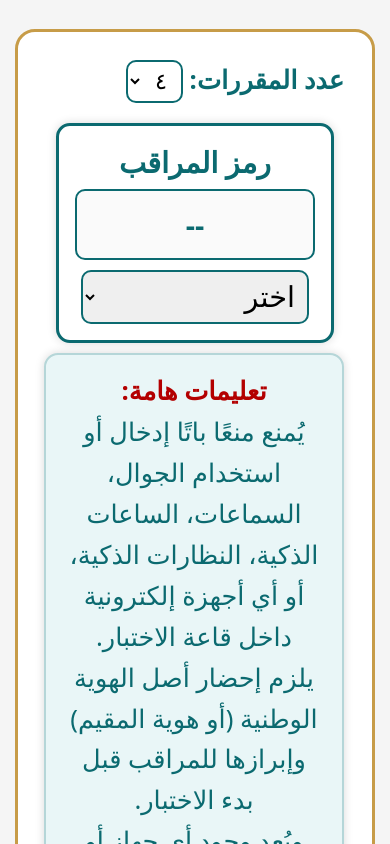
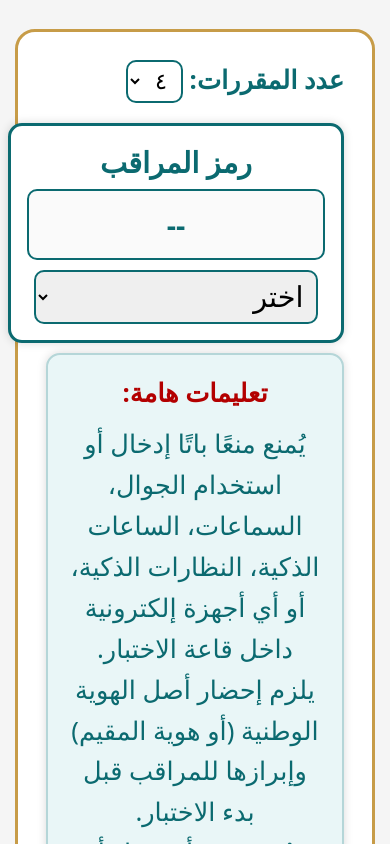
Before and after one commit to mohammed1402102/kfu-center, a plain HTML site: page index.html in a window 390 px wide. Shown: the part 460-1304 px from the top of the page. Drawn offline with Linux system fonts and the light colour scheme.

Commit message:
Refine styles and comments in index.html
Updated styles and comments for better clarity in the instructions and proctor boxes.

```diff
--- a/index.html
+++ b/index.html
@@ -71,13 +71,13 @@
             padding: 28px;
             border-radius: 20px;
             border: 3px solid var(--gold);
-            position: relative;
+            position: relative; /* مهم ليكون مرجعاً لصندوق التعليمات */
         }
 
         /* ============= مربع المراقب ============= */
         .proctor-box {
             position: absolute;
-            right: -320px;     /* ← الإبعاد الجديد */
+            right: -320px;     /* الإبعاد عن الإطار الذهبي */
             top: 60px;
             width: 240px;
             padding: 16px;
@@ -117,24 +117,30 @@
         /* ============= مربع التعليمات ============= */
         .instructions-box {
             position: absolute;
-            left: -320px;      /* ← الإبعاد الجديد */
-            top: 60px;
+            left: -320px;      /* إبعاد عن الإطار الذهبي */
+            top: 0;            /* يبدأ من أعلى الإطار الذهبي */
+            height: 100%;      /* نفس طول الإطار الذهبي */
             width: 260px;
-            padding: 16px 18px;
+            padding: 18px 18px;
             border: 2px solid #b5d6d8;
             background: #e9f6f7;
             border-radius: 14px;
-            font-size: 1.6rem;    /* ← كما طلبت */
+            font-size: 1.6rem;    /* كما طلبت */
             line-height: 1.6;
             color: #0b6a70;
             text-align: center;
             box-shadow: 0 0 10px rgba(0,0,0,0.15);
+            display: flex;
+            flex-direction: column;
+            justify-content: flex-start;
+            box-sizing: border-box;
         }
 
         .instructions-box b {
             color: #b30000;
             font-size: 1.6rem;
             font-weight: 800;
+            margin-bottom: 10px;
         }
 
         /* ============= قائمة عدد المقررات ============= */
@@ -200,11 +206,13 @@
         .red-text { color: #b30000 !important; }
         .blue-text { color: #0040ff !important; }
 
-        /* للآيباد وسفاري */
+        /* للآيباد وسفاري أو الشاشات الأضيق */
         @media (max-width: 1200px) {
             .proctor-box, .instructions-box {
                 position: static;
                 margin: 10px auto;
+                height: auto;
+                width: 100%;
             }
         }
     </style>
@@ -263,7 +271,7 @@
 
         <!-- مربع التعليمات -->
         <div class="instructions-box">
-            <b>تعليمات هامة:</b><br>
+            <b>تعليمات هامة:</b>
             يُمنع منعًا باتًا إدخال أو استخدام الجوال، السماعات، الساعات الذكية، النظارات الذكية، أو أي أجهزة إلكترونية داخل قاعة الاختبار.<br>
             يلزم إحضار أصل الهوية الوطنية (أو هوية المقيم) وإبرازها للمراقب قبل بدء الاختبار.<br>
             ويُعد وجود أي جهاز أو عدم إحضار الهوية مخالفة تُطبّق بشأنها الأنظمة واللوائح المعتمدة بالجامعة.<br>
```
